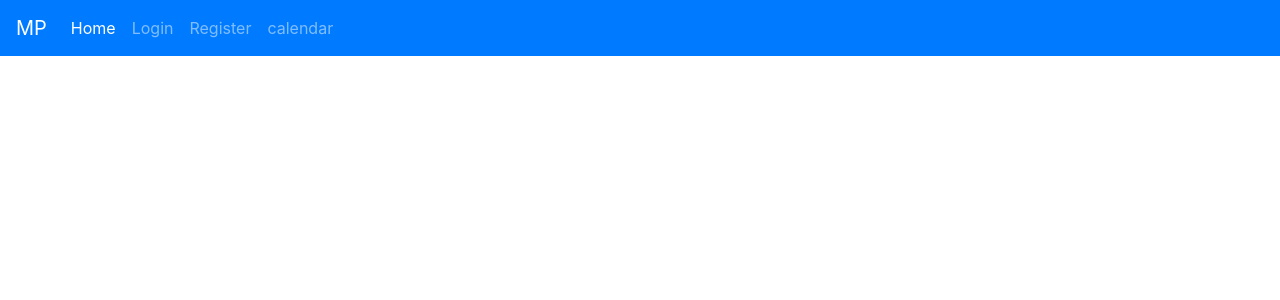
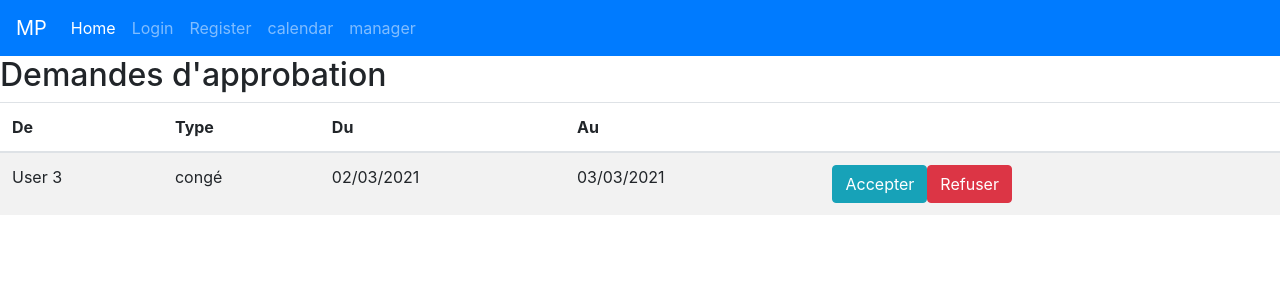
Before and after one commit to aziseabdoul/mp, an Angular app: page /manager in a window 1280 px wide. Before the commit this address led to /. Shown: the top 300 px of the page. Built offline with nearby package versions, Linux system fonts and the light colour scheme.

Commit message:
added manager content

```diff
--- a/src/app/app.component.html
+++ b/src/app/app.component.html
@@ -16,6 +16,9 @@
       </li>
       <li class="nav-item">
         <a class="nav-link" routerLink="/calendar">calendar</a>
+      </li>
+      <li class="nav-item">
+        <a class="nav-link" routerLink="/manager">manager</a>
       </li>
     </ul>
   </div>
--- a/src/app/app.module.ts
+++ b/src/app/app.module.ts
@@ -22,6 +22,10 @@ export const appRouteList: Routes = [
     {
       path: 'calendar',
       component: CalendarComponent
+    },
+    {
+      path: 'manager',
+      component: ManagerComponent
     }
 
 ];
--- a/src/app/manager/manager.component.html
+++ b/src/app/manager/manager.component.html
@@ -1 +1,29 @@
-<p>manager works!</p>
+<div class="panel panel-primary">
+    <div class="panel-heading">
+      <h2>Demandes d'approbation</h2>
+    </div>
+    <div class="panel-body">
+      <table class="table table-striped">
+        <thead>
+          <tr>
+            <th>De</th>
+            <th>Type</th>
+            <th>Du</th>
+            <th>Au</th>
+            <th></th>
+          </tr>
+        </thead>
+        <tbody>
+            <tr>
+            <td>User 3</td>
+            <td>congé</td>
+            <td>02/03/2021</td>
+            <td>03/03/2021</td>
+            <td><button class="btn btn-info" style="margin-left: 10px">Accepter</button>
+                <button class="btn btn-danger">Refuser</button>
+            </td>
+          </tr>
+        </tbody>
+      </table>
+    </div>
+  </div>
```
